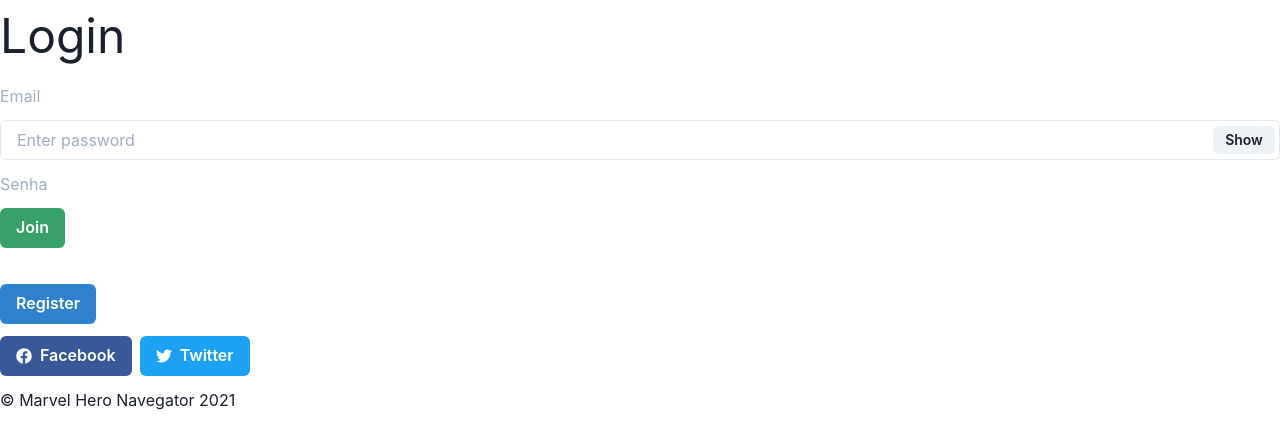
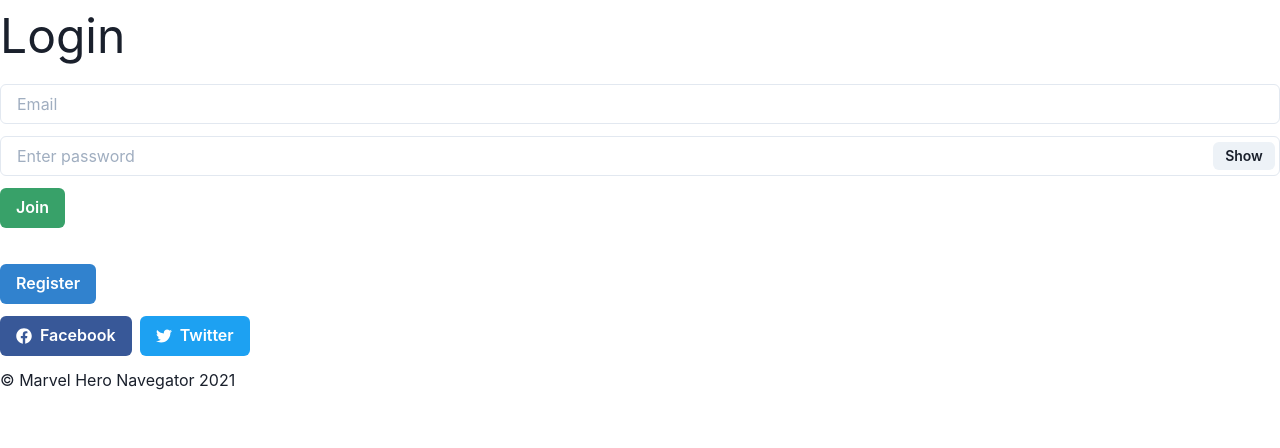
Before and after one commit to dekopossas/marvel-hero-navigator, a React (Create React App) app in the folder marvel-hero-navegator-frontend/: page /login in a window 1280 px wide. Shown: the top 448 px of the page. Built offline with nearby package versions, Linux system fonts and the light colour scheme.

Commit message:
tela de login CSS upgrade

```diff
--- a/marvel-hero-navegator-frontend/src/pages/Login/index.jsx
+++ b/marvel-hero-navegator-frontend/src/pages/Login/index.jsx
@@ -19,32 +19,27 @@ function Login() {
     <div className="text-center">
       <Stack spacing={3}>
         <Text fontSize="5xl">Login</Text>
-        <label htmlFor="email">
-          <input
+        <Input
           className="form-control"
           type="email"
           id="email"
           data-testid="email-input"
           placeholder="Email"
         />
-        </label>
         <InputGroup size="md">
-          <Input pr="4.5rem" type={show ? 'text' : 'password'} placeholder="Enter password" />
+          <Input
+            pr="4.5rem"
+            type={show ? 'text' : 'password'}
+            placeholder="Enter password"
+            data-testid="password-input"
+            id="password"
+          />
           <InputRightElement width="4.5rem">
             <Button h="1.75rem" size="sm" onClick={handleClick}>
               {show ? 'Hide' : 'Show'}
             </Button>
           </InputRightElement>
         </InputGroup>
-        <label htmlFor="password">
-          <input
-            className="form-control"
-            type="password"
-            id="password"
-            placeholder="Senha"
-            data-testid="password-input"
-          />
-        </label>
         <Link to="/home">
           <Button colorScheme="green" type="button" data-testid="signin-btn">
             Join
```
Lines whose indentation alone changed are shown as unchanged.
